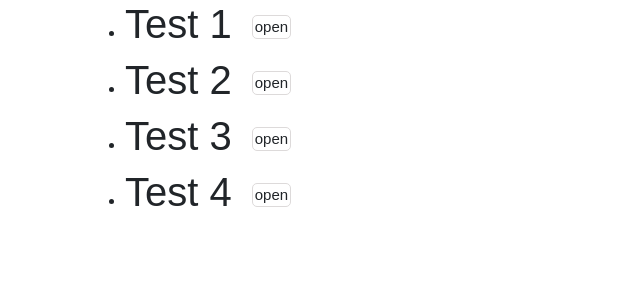
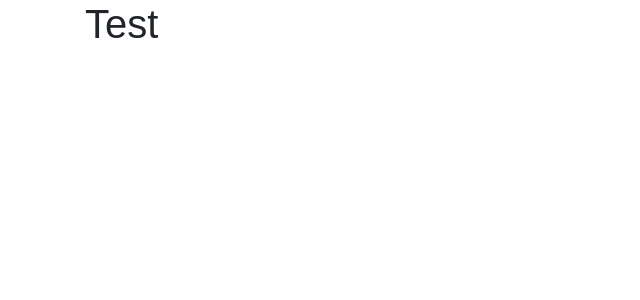
Before and after one commit to KoldunPodkradun/social_network, a React (Create React App) app: page / in a window 1280 px wide. Shown: the top 300 px of the page, without its empty margins (0-640 px from the left). Built offline with nearby package versions, Linux system fonts and the light colour scheme.

Commit message:
3.04.2019 16.30

```diff
--- a/public/index.html
+++ b/public/index.html
@@ -3,7 +3,6 @@
   <head>
     <meta charset="utf-8" />
     <title>React App</title>
-    <link rel="stylesheet" href="css/style.css">
   </head>
   <body>
     <div id="root"></div>
--- a/src/components/App.js
+++ b/src/components/App.js
@@ -1,14 +1,18 @@
-import React from 'react'
-import Article_List from './Article_List'
-import articles from '../content'
+import React, {Component} from 'react'
+import Test from '../components/test'
 import 'bootstrap/dist/css/bootstrap.css'
-function App(){
 
-    return(
-        <div className="container">
-            <Article_List articles = {articles}/>
-        </div>
-    )
+class App extends Component {
+
+    render() {
+        return (
+            <div className="container">
+                <div className="row">
+                    <div className="col-md-12"><Test/></div>
+                </div>
+            </div>
+        )
+    }
 }
 
 export default App
--- a/src/components/Article.js
+++ /dev/null
@@ -1,28 +0,0 @@
-import React, {Component} from 'react'
-
-class Article extends Component {
-    state = {
-        isOpen: false
-    }
-
-    render() {
-        const {articles} = this.props;
-        const btn_close = <div className={'btn_close'} onClick={this.closeArticle}>{this.state.isOpen ? 'close' : 'open'}</div>;
-        const title = <h1>{articles.title}{btn_close}</h1>;
-        const txt = this.state.isOpen && <p>{articles.txt}</p>;
-        return (
-            <div>
-                {title}
-                {txt}
-            </div>
-        )
-    }
-
-    closeArticle = () => {
-        this.setState({
-            isOpen: !this.state.isOpen
-        })
-    }
-}
-
-export default Article
--- a/src/components/Article_List.js
+++ /dev/null
@@ -1,13 +0,0 @@
-import React from 'react'
-import Article from './Article'
-
-export default function Article_List({articles}) {
-    const articleElements = articles.map(articles =>
-        <li key = {articles.id} ><Article articles = {articles}/></li>
-    )
-    return(
-        <ul>
-            {articleElements}
-        </ul>
-    )
-}
--- a/public/css/style.css
+++ b/src/components/css/style.css
@@ -2,7 +2,11 @@
     font-family: sans-serif;
 }
 
-.btn_close{
+li{
+    list-style: none;
+}
+
+.btn{
     display: inline-block;
     font-size: 15px;
     padding: 2px;
--- /dev/null
+++ b/src/components/test.js
@@ -0,0 +1,12 @@
+import React, {Component} from 'react'
+
+class Test extends Component{
+
+    render(){
+        return(
+            <h1>Test</h1>
+        )
+    }
+}
+
+export default Test
--- a/src/index.js
+++ b/src/index.js
@@ -1,5 +1,6 @@
 import React from 'react'
 import {render} from 'react-dom'
 import App from './components/App'
+import './components/css/style.css'
 
 render(<App/>, document.getElementById('root'))
```
